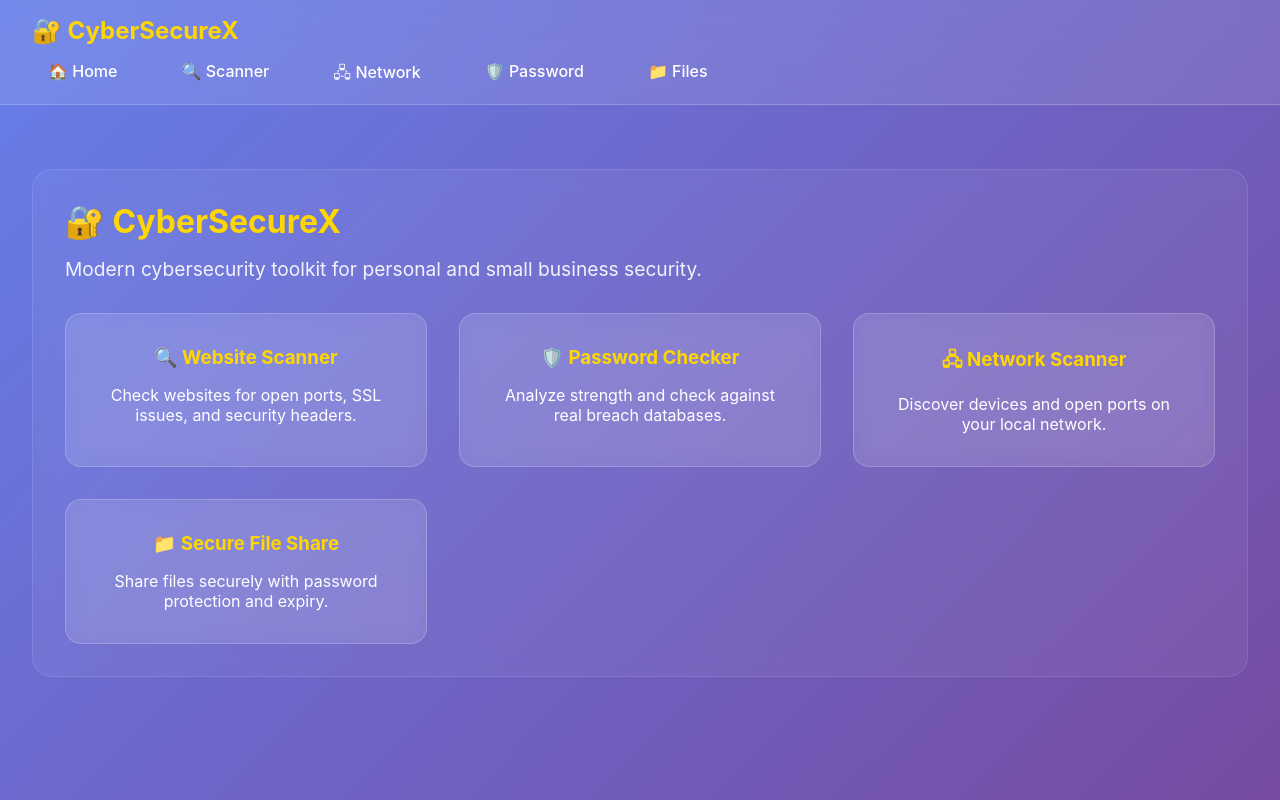
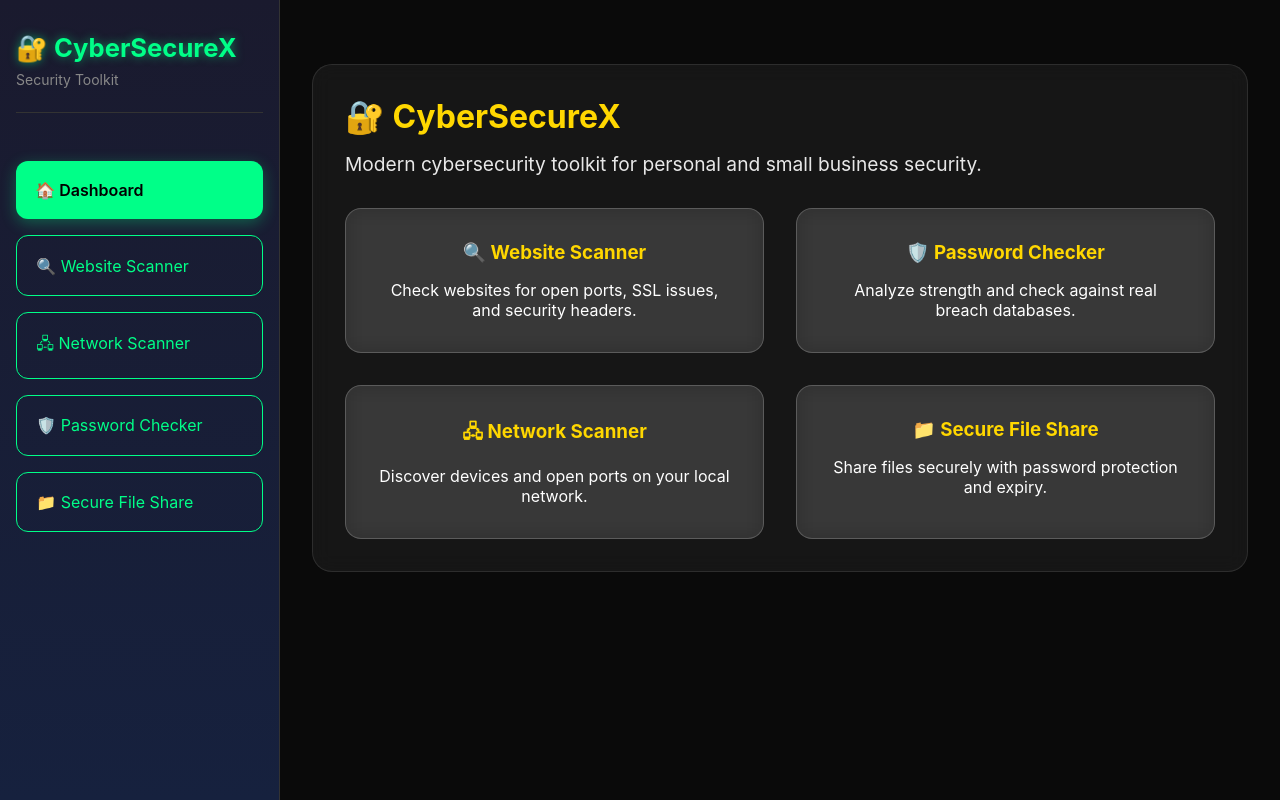
Before and after one commit to AbhishekPBegar/CyberSecureX-Java, a React (Create React App) app in the folder cybersecurex-frontend/: page / in a window 1280 px wide. Built offline with nearby package versions, Linux system fonts and the light colour scheme.

Commit message:
feat(react-ui): add working sidebar navigation with routing

```diff
--- a/cybersecurex-frontend/src/App.js
+++ b/cybersecurex-frontend/src/App.js
@@ -1,4 +1,5 @@
-import { BrowserRouter as Router, Routes, Route, Link } from "react-router-dom";
+import { BrowserRouter as Router, Routes, Route } from "react-router-dom";
+import Sidebar from "./components/Sidebar";
 import Home from "./pages/Home";
 import ScannerPage from "./pages/ScannerPage";
 import NetworkPage from "./pages/NetworkPage";
@@ -8,28 +9,9 @@ import FileSharePage from "./pages/FileSharePage";
 function App() {
   return (
     <Router>
-      <nav className="navbar">
-        <h1>🔐 CyberSecureX</h1>
-        <ul>
-          <li>
-            <Link to="/">🏠 Home</Link>
-          </li>
-          <li>
-            <Link to="/scanner">🔍 Scanner</Link>
-          </li>
-          <li>
-            <Link to="/network">🖧 Network</Link>
-          </li>
-          <li>
-            <Link to="/password">🛡️ Password</Link>
-          </li>
-          <li>
-            <Link to="/files">📁 Files</Link>
-          </li>
-        </ul>
-      </nav>
-
-      <main>
+      <div style={{ display: "flex", minHeight: "100vh" }}>
+        <Sidebar />
+        <div style={{ flex: 1, padding: "2rem", background: "#0a0a0a" }}>
           <Routes>
             <Route path="/" element={<Home />} />
             <Route path="/scanner" element={<ScannerPage />} />
@@ -37,7 +19,8 @@ function App() {
             <Route path="/password" element={<PasswordPage />} />
             <Route path="/files" element={<FileSharePage />} />
           </Routes>
-      </main>
+        </div>
+      </div>
     </Router>
   );
 }
--- /dev/null
+++ b/cybersecurex-frontend/src/components/Sidebar.js
@@ -0,0 +1,125 @@
+import { Link } from "react-router-dom";
+
+export default function Sidebar() {
+  return (
+    <div
+      style={{
+        width: "280px",
+        background: "linear-gradient(180deg, #1a1a2e 0%, #16213e 100%)",
+        padding: "2rem 1rem",
+        height: "100vh",
+        borderRight: "1px solid #333",
+        boxShadow: "5px 0 20px rgba(0,0,0,0.5)",
+      }}
+    >
+      <div
+        style={{
+          marginBottom: "3rem",
+          paddingBottom: "1.5rem",
+          borderBottom: "1px solid #333",
+        }}
+      >
+        <h3
+          style={{
+            color: "#00ff88",
+            marginBottom: "0.5rem",
+            fontWeight: "bold",
+            fontSize: "1.6rem",
+            textShadow: "0 0 10px rgba(0,255,136,0.5)",
+          }}
+        >
+          🔐 CyberSecureX
+        </h3>
+        <p style={{ color: "#888", fontSize: "14px" }}>Security Toolkit</p>
+      </div>
+
+      <nav style={{ listStyle: "none" }}>
+        <Link
+          to="/"
+          style={{
+            display: "block",
+            marginBottom: "1rem",
+            padding: "1.2rem",
+            background: "#00ff88",
+            color: "#000",
+            textDecoration: "none",
+            borderRadius: "12px",
+            fontWeight: "600",
+            boxShadow: "0 4px 15px rgba(0,255,136,0.3)",
+            transition: "all 0.3s ease",
+          }}
+        >
+          🏠 Dashboard
+        </Link>
+
+        <Link
+          to="/scanner"
+          style={{
+            display: "block",
+            marginBottom: "1rem",
+            padding: "1.2rem",
+            background: "transparent",
+            color: "#00ff88",
+            textDecoration: "none",
+            borderRadius: "12px",
+            border: "1px solid #00ff88",
+            transition: "all 0.3s ease",
+          }}
+        >
+          🔍 Website Scanner
+        </Link>
+
+        <Link
+          to="/network"
+          style={{
+            display: "block",
+            marginBottom: "1rem",
+            padding: "1.2rem",
+            background: "transparent",
+            color: "#00ff88",
+            textDecoration: "none",
+            borderRadius: "12px",
+            border: "1px solid #00ff88",
+            transition: "all 0.3s ease",
+          }}
+        >
+          🖧 Network Scanner
+        </Link>
+
+        <Link
+          to="/password"
+          style={{
+            display: "block",
+            marginBottom: "1rem",
+            padding: "1.2rem",
+            background: "transparent",
+            color: "#00ff88",
+            textDecoration: "none",
+            borderRadius: "12px",
+            border: "1px solid #00ff88",
+            transition: "all 0.3s ease",
+          }}
+        >
+          🛡️ Password Checker
+        </Link>
+
+        <Link
+          to="/files"
+          style={{
+            display: "block",
+            marginBottom: "1rem",
+            padding: "1.2rem",
+            background: "transparent",
+            color: "#00ff88",
+            textDecoration: "none",
+            borderRadius: "12px",
+            border: "1px solid #00ff88",
+            transition: "all 0.3s ease",
+          }}
+        >
+          📁 Secure File Share
+        </Link>
+      </nav>
+    </div>
+  );
+}
```
Lines whose indentation alone changed are shown as unchanged.
